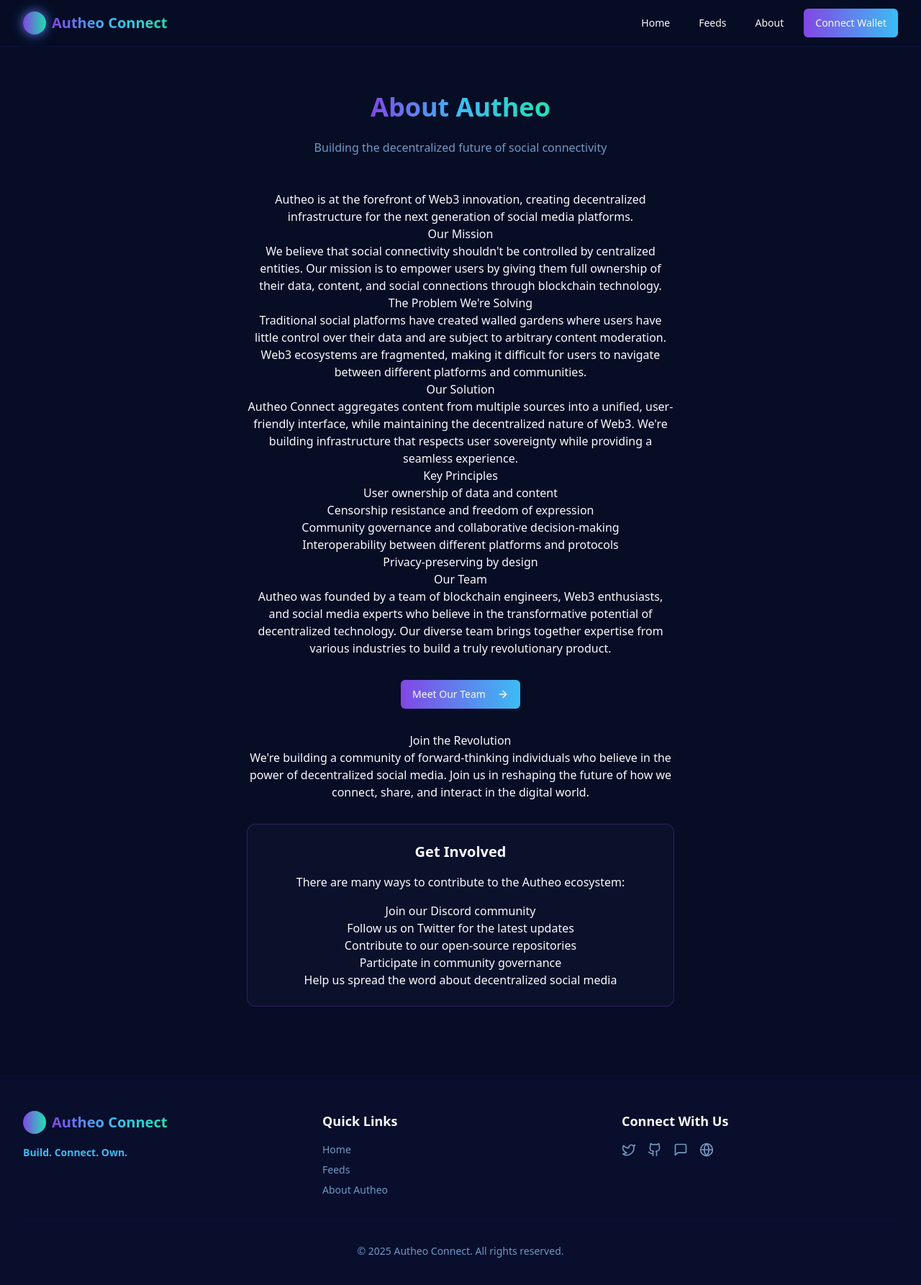
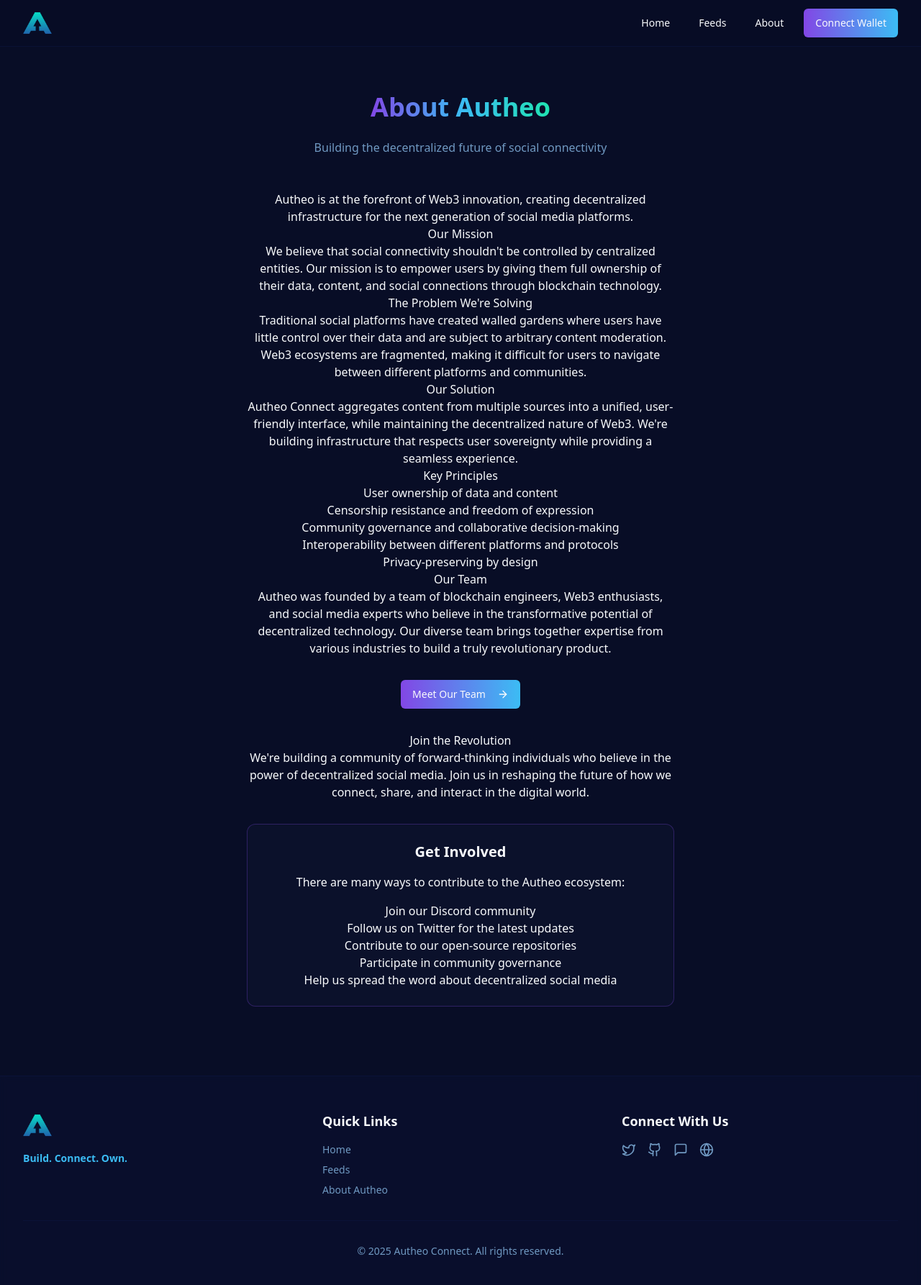
Before and after one commit to RyanTeigen/web3-feed-connector, a React (Vite) app: page /about in a window 1280 px wide. Shown: the top 1786 px of the page at 72% size. Built offline with nearby package versions, Linux system fonts and the light colour scheme.

Commit message:
Add logo to navbar and footer
Replaces the text "Autheo Connect" with a logo in the navbar and footer.

```diff
--- a/src/components/Footer.tsx
+++ b/src/components/Footer.tsx
@@ -8,9 +8,12 @@ const Footer = () => {
       <div className="mx-auto max-w-7xl px-4 py-12 sm:px-6 lg:px-8">
         <div className="grid grid-cols-1 gap-8 md:grid-cols-3">
           <div className="space-y-4">
-            <Link to="/" className="flex items-center space-x-2">
-              <div className="h-8 w-8 rounded-full bg-gradient-to-r from-web3-deep-purple to-web3-vibrant-teal"></div>
-              <span className="text-xl font-bold gradient-text">Autheo Connect</span>
+            <Link to="/" className="flex items-center">
+              <img
+                src="/lovable-uploads/b6c63bd0-85fc-4221-b7f4-f2a40f8901d5.png"
+                alt="Autheo Logo"
+                className="h-10 w-auto"
+              />
             </Link>
             <p className="text-sm font-semibold text-web3-electric-blue">
               Build. Connect. Own.
--- a/src/components/Navbar.tsx
+++ b/src/components/Navbar.tsx
@@ -16,9 +16,12 @@ const Navbar = () => {
       <div className="mx-auto max-w-7xl px-4 sm:px-6 lg:px-8">
         <div className="flex h-16 items-center justify-between">
           <div className="flex items-center">
-            <Link to="/" className="flex items-center space-x-2">
-              <div className="h-8 w-8 rounded-full bg-gradient-to-r from-web3-deep-purple to-web3-vibrant-teal animate-pulse-glow"></div>
-              <span className="text-xl font-bold gradient-text">Autheo Connect</span>
+            <Link to="/" className="flex items-center">
+              <img
+                src="/lovable-uploads/b6c63bd0-85fc-4221-b7f4-f2a40f8901d5.png"
+                alt="Autheo Logo"
+                className="h-10 w-auto"
+              />
             </Link>
           </div>
 
```
Also changed, not shown: public/lovable-uploads/b6c63bd0-85fc-4221-b7f4-f2a40f8901d5.png (added).
